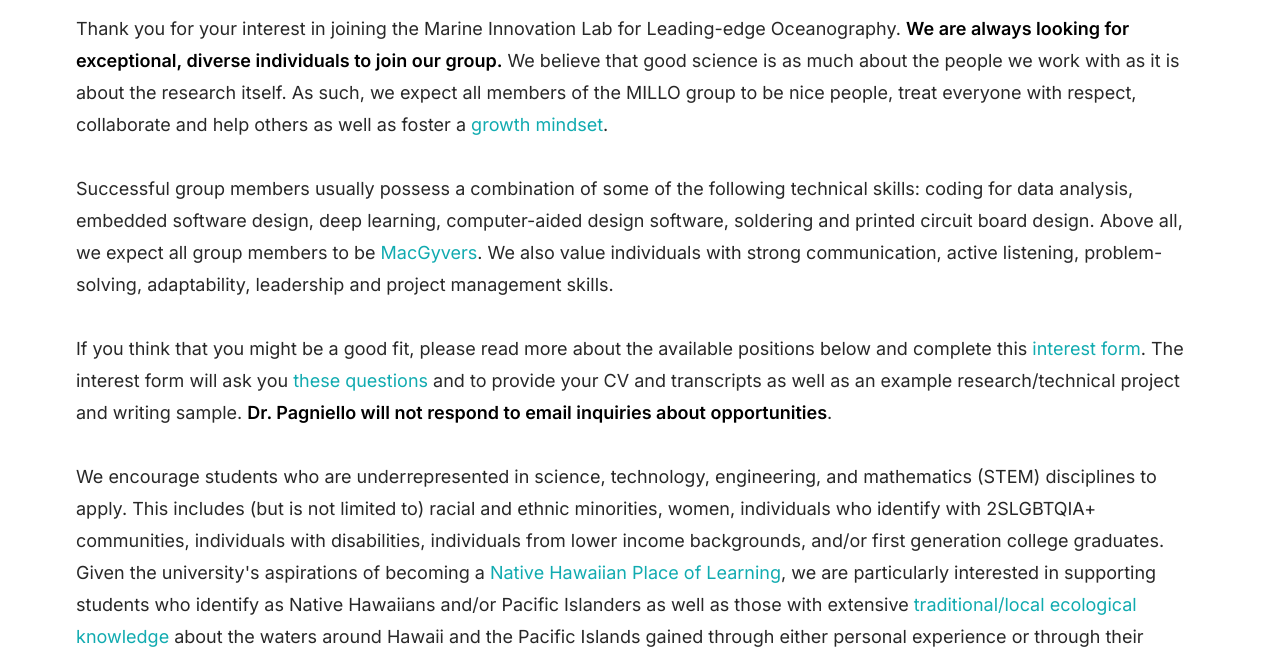
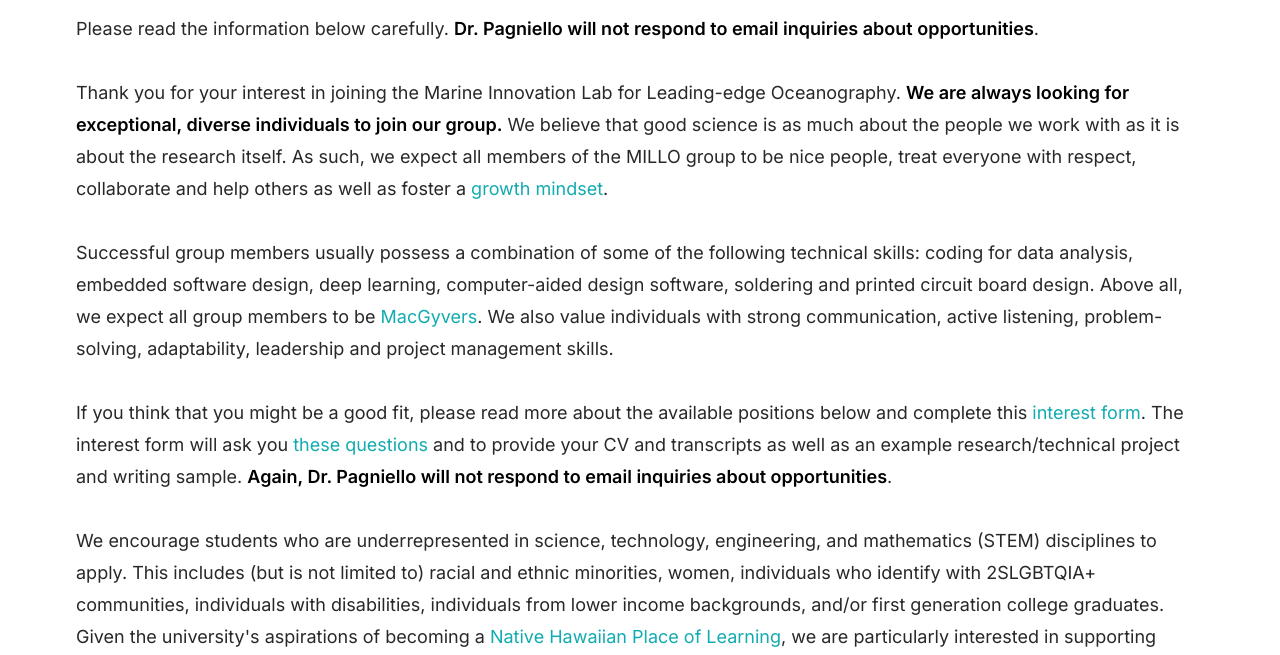
Before and after one commit to pagniello-lab/pagniello-lab.github.io, a plain HTML site: page join-us.html in a window 1280 px wide. Shown: the part 139-794 px from the top of the page. Drawn offline with Linux system fonts and the light colour scheme; files whose address does not match are found by name.

Commit message:
Update join-us.html

```diff
--- a/join-us.html
+++ b/join-us.html
@@ -91,6 +91,8 @@
 
     <div class="row">
 
+      <p>Please read the information below carefully. <strong>Dr. Pagniello will not respond to email inquiries about opportunities</strong>.</p>
+
       <p>Thank you for your interest in joining the Marine Innovation Lab for Leading-edge Oceanography.
         <strong>We are always looking for exceptional, diverse individuals to join our group.</strong>
         We believe that good science is as much about the people we work with as it is about the research itself.
@@ -106,7 +108,7 @@
           <p>If you think that you might be a good fit, please read more about the available positions below
             and complete this <a href="https://tally.so/r/3yDzq6" target="_blank">interest form</a>. The interest form will ask you <a href="https://drive.google.com/drive/folders/14TzJCV3W790toioOIooWiefMki4TAAmK?usp=sharing" target="_blank">these questions</a> and
             to provide your CV and transcripts as well as an example research/technical project and writing sample.
-            <strong>Dr. Pagniello will not respond to email inquiries about opportunities</strong>.
+            <strong>Again, Dr. Pagniello will not respond to email inquiries about opportunities</strong>.
           </p>
 
           <p>We encourage students who are underrepresented in science, technology, engineering, and mathematics (STEM) disciplines to apply.
```
